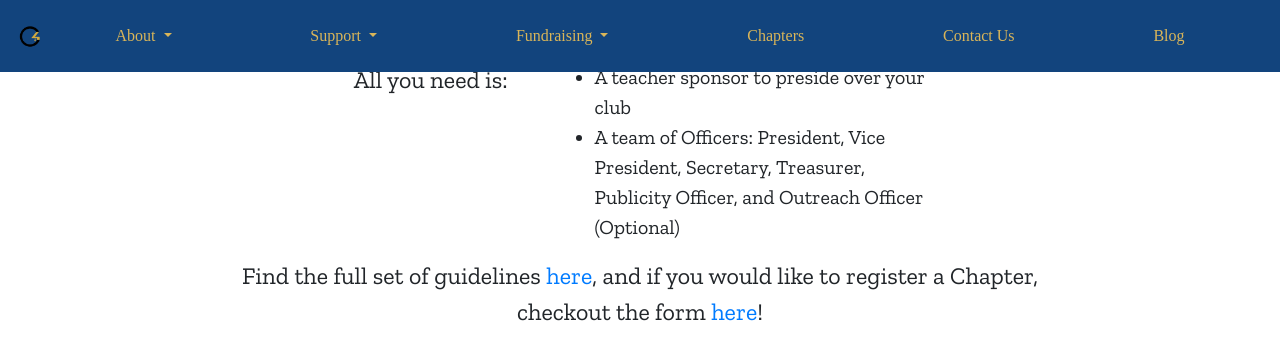
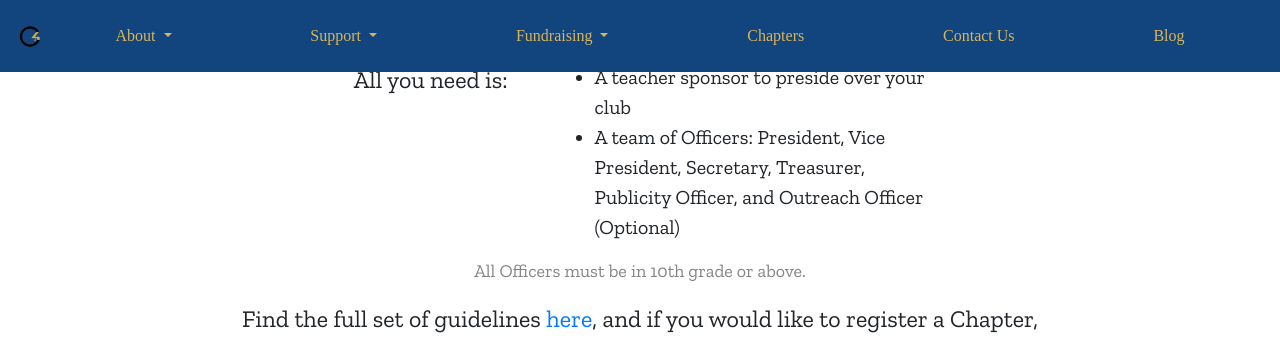
Before and after one commit to C4org/C4org.github.io, a Jekyll site: the page built from find.md, in a window 1280 px wide and 900 px high, scrolled down 759 px, cut to the strip 0-342 px from the top of the window. Built offline with Jekyll 4.4.1, drawn with Linux system fonts in a browser that asks for light colours; some web fonts are replaced.

Commit message:
Email Link Fix and officer grade disclaimer

```diff
--- a/_includes/footerContents.html
+++ b/_includes/footerContents.html
@@ -7,6 +7,6 @@
     </div>
     <a href="https://www.instagram.com/poolesvillec4/" class="fa fa-instagram"></a>
     <a href="https://www.facebook.com/Poolesville-Combating-Childhood-Cancer-Club-109611417299285/" class="fa fa-facebook"></a>
-    <a href="officialc4club@gmail.com" class="fa fa-google"></a>
+    <a href="mailto: officialc4club@gmail.com" target="_blank" rel="noopener noreferrer" class="fa fa-envelope-o"></a>
 
 </div>
--- a/_layouts/find.html
+++ b/_layouts/find.html
@@ -75,6 +75,9 @@
                                             Officer, and Outreach Officer (Optional)</li>
                                     </ul>
                                 </div>
+                                <p class="subtext" style="text-align: center;">
+                                    All Officers must be in 10th grade or above.
+                                </p>
                             </div>
                             <p style="text-align: center;">
                                 Find the full set of guidelines <a href="/img/Guidelines Packet.pdf">here</a>, and if you
```
